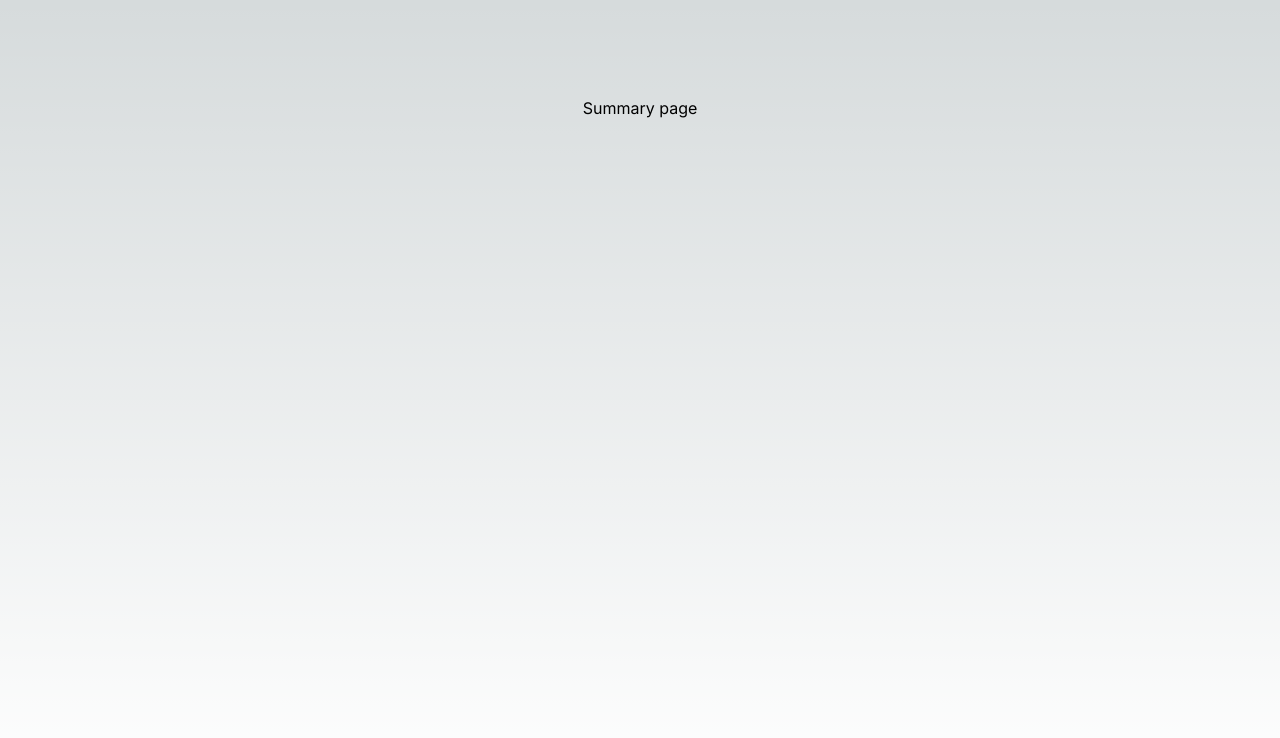
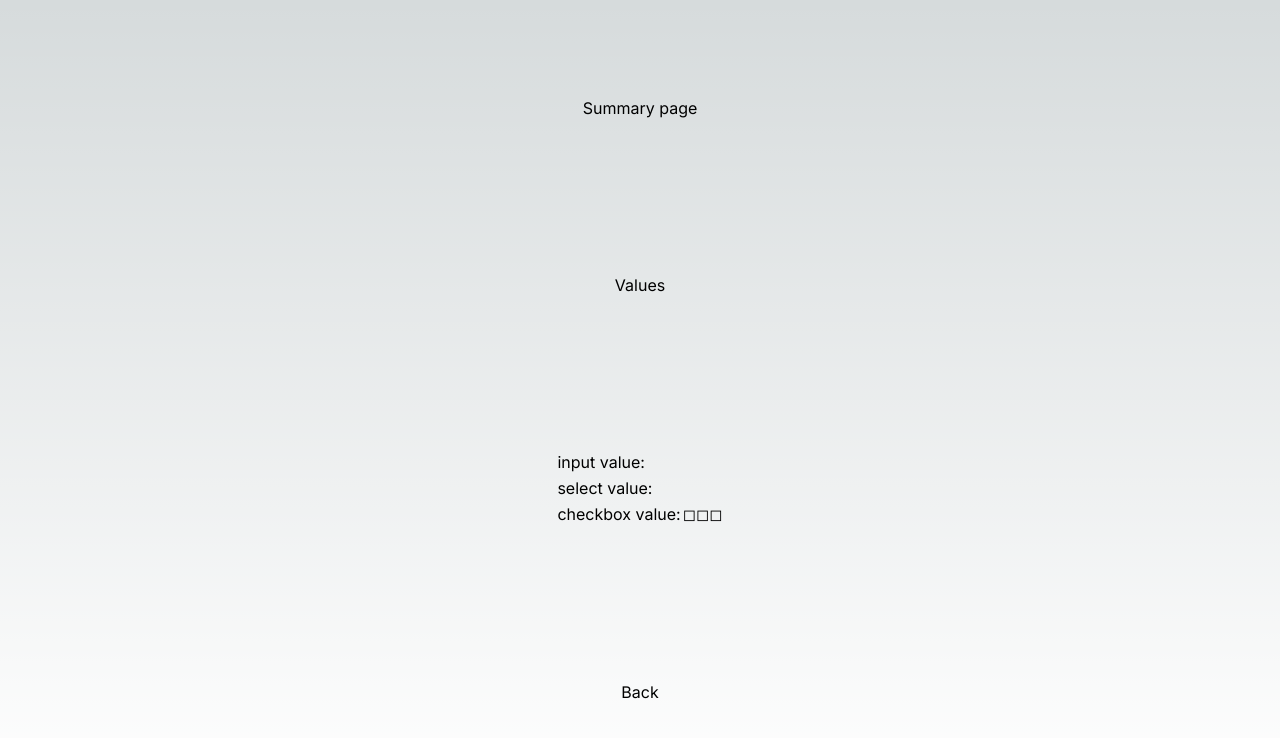
Before and after one commit to Code-for-Hungary/react-custom-form, a Next.js app: page /summary in a window 1280 px wide. Shown: the top 738 px of the page. Built offline with nearby package versions, Linux system fonts and the light colour scheme.

Commit message:
Move the summary table to the next page

```diff
--- a/app/page.tsx
+++ b/app/page.tsx
@@ -2,8 +2,8 @@
 import Select from "@/components/Select";
 import TextInput from "@/components/TextInput";
 import CheckBox from "@/components/CheckBox";
-import SummaryTable from "@/components/SummaryTable";
 import useForm from "@/hooks/useForm";
+import Link from "next/link";
 
 export default function Home() {
   const {
@@ -43,12 +43,7 @@ export default function Home() {
       <CheckBox name="cb2" isChecked={state.cb2} onClick={handleCheckboxClick} />
       <CheckBox name="cb3" isChecked={state.cb3} onClick={handleCheckboxClick} />
 
-      <SummaryTable
-        checkState={state}
-        selectValue={state.s1}
-        inputValue={state.inp1}
-        input2Value={state.inp2}
-      />
+      <Link href="/summary">Next</Link>
     </main>
   );
 }
--- a/app/summary/page.tsx
+++ b/app/summary/page.tsx
@@ -1,6 +1,8 @@
 'use client'
 import {useContext} from "react";
-import {GlobalStateContext} from "@/providers/GlobalState";
+import { GlobalStateContext } from "@/providers/GlobalState";
+import SummaryTable from "@/components/SummaryTable";
+import Link from "next/link";
 
 const SummaryPage = () => {
   const { state } = useContext(GlobalStateContext)
@@ -8,7 +10,13 @@ const SummaryPage = () => {
   return (
     <main className="flex min-h-screen flex-col items-center justify-between p-24">
       <h1>Summary page</h1>
-      <p>{state.foo}</p>
+      <SummaryTable
+        checkState={state}
+        selectValue={state.sel1}
+        inputValue={state.inp1}
+        input2Value={state.inp2}
+      />
+      <Link href="/">Back</Link>
     </main>
   )
 }
```
